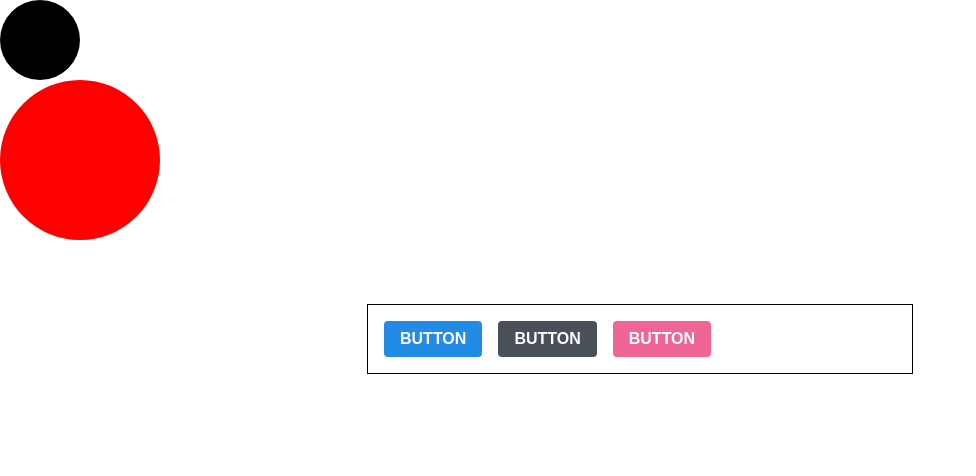
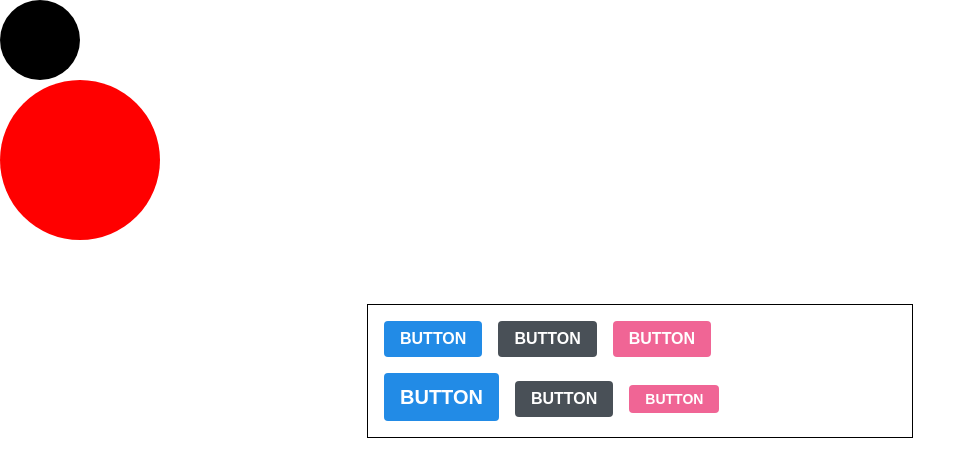
Before and after one commit to HJungIn/FrontEnd_study, a React (Create React App) app in the folder Component-스타일링/styling-with-styled-components/: page / in a window 1280 px wide. Shown: the top 476 px of the page, without its empty margins (0-976 px from the left). Built offline with nearby package versions, Linux system fonts and the light colour scheme.

Commit message:
버튼 3 : size 조정하기

```diff
--- a/Component-스타일링/styling-with-styled-components/src/App.js
+++ b/Component-스타일링/styling-with-styled-components/src/App.js
@@ -29,6 +29,12 @@
   pink: '#f06595'
 }
 
+const ButtonGroup = styled.div`
+  & + & {
+    margin-top: 1rem;
+  }
+`;
+
 function App() {
   return (
     <div>
@@ -41,9 +47,17 @@
       {/* 버튼 만들기 */}
       <ThemeProvider theme={{palette}}>
       <AppBlock>
-        <Button>BUTTON</Button>
-        <Button color="gray">BUTTON</Button>
-        <Button color="pink">BUTTON</Button>
+        <ButtonGroup>
+          <Button>BUTTON</Button>
+          <Button color="gray">BUTTON</Button>
+          <Button color="pink">BUTTON</Button>
+        </ButtonGroup>
+
+        <ButtonGroup>
+          <Button size="large">BUTTON</Button>
+          <Button color="gray">BUTTON</Button>
+          <Button color="pink" size="small">BUTTON</Button>
+        </ButtonGroup>
       </AppBlock>
       </ThemeProvider>
       </>
--- a/Component-스타일링/styling-with-styled-components/src/components/Button.js
+++ b/Component-스타일링/styling-with-styled-components/src/components/Button.js
@@ -17,6 +17,53 @@
     }}
 `;
 
+const sizes = { //좀 더 간편하게 리팩토링
+    large: {
+      height: '3rem',
+      fontSize: '1.25rem'
+    },
+    medium: {
+      height: '2.25rem',
+      fontSize: '1rem'
+    },
+    small: {
+      height: '1.75rem',
+      fontSize: '0.875rem'
+    }
+};
+
+const sizeStyles = css`
+    /* 크기 */
+    ${({size}) => css` //좀 더 간편하게 리팩토링
+        height: ${sizes[size].height};
+        font-size: ${sizes[size].fontSize};
+    `}
+
+    /* ${props =>
+    props.size === 'large' &&
+    css`
+        height: 3rem;
+        font-size: 1.25rem;
+    `
+  }
+
+  ${props =>
+    props.size === 'medium' &&
+    css`
+        height: 2.25rem;
+        font-size: 1rem;
+    `
+  }
+
+  ${props =>
+    props.size === 'small' &&
+    css`
+        height: 1.75rem;
+        font-size: 0.875rem;
+    `
+  } */
+`;
+
 const StyledButton = styled.button`
   /* 공통 스타일 */
   display: inline-flex;
@@ -32,8 +79,32 @@
   padding-right: 1rem;
 
   /* 크기 */
-  height: 2.25rem;
-  font-size: 1rem;
+  ${sizeStyles}
+  /* ${props =>
+    props.size === 'large' &&
+    css`
+        height: 3rem;
+        font-size: 1.25rem;
+    `
+  }
+
+  ${props =>
+    props.size === 'medium' &&
+    css`
+        height: 2.25rem;
+        font-size: 1rem;
+    `
+  }
+
+  ${props =>
+    props.size === 'small' &&
+    css`
+        height: 1.75rem;
+        font-size: 0.875rem;
+    `
+  } */
+  /* height: 2.25rem;
+  font-size: 1rem; */
 
   /* 색상 */
   ${colorStyles} // 바깥으로 꺼냈을 때 바로 사용할 수 있도록 함 => 분리가능
@@ -71,12 +142,13 @@
   }
 `;
 
-function Button({ children, color, ...rest }) {
-  return <StyledButton color={color} {...rest}>{children}</StyledButton>;
+function Button({ children, color, size, ...rest }) {
+  return <StyledButton color={color} size={size} {...rest}>{children}</StyledButton>;
 }
 
 Button.defaultProps = {
-    color:'blue'
+    color:'blue',
+    size: 'medium'
 };
 
 export default Button;
```
